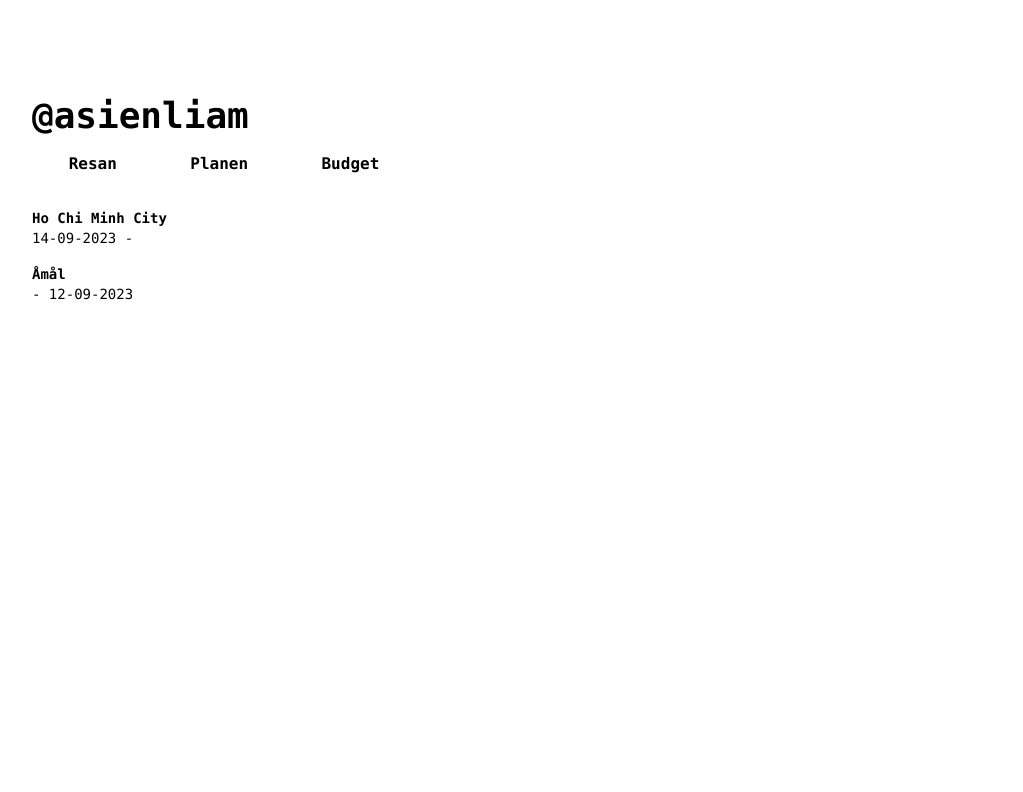
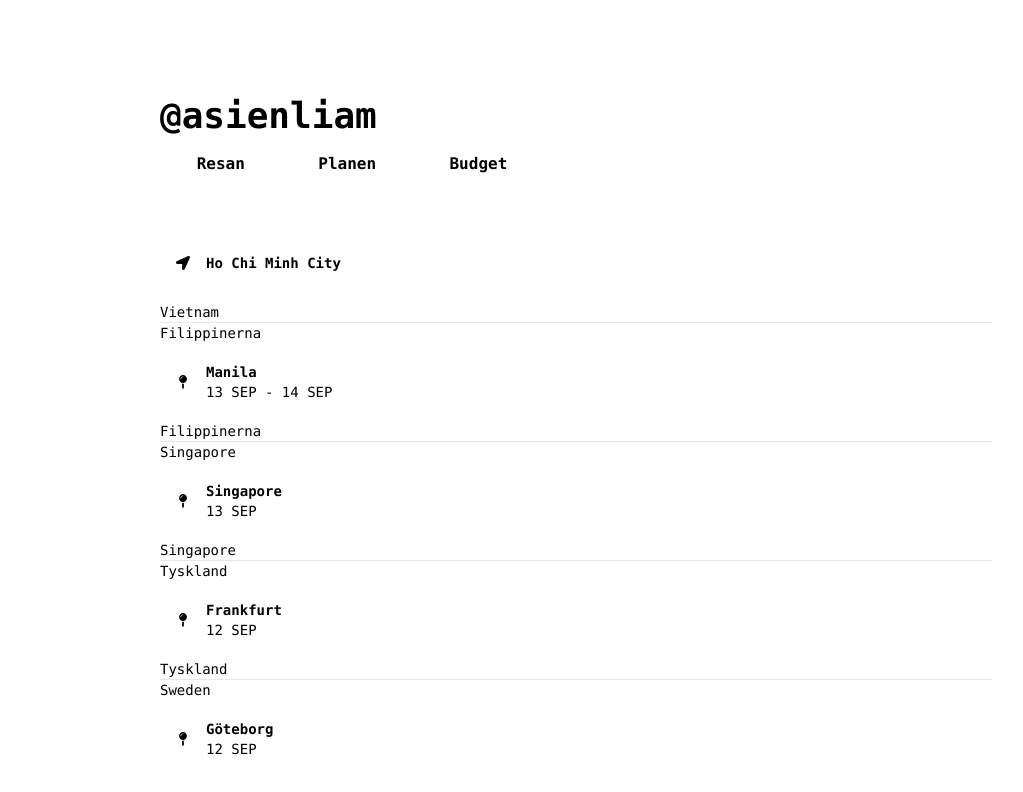
Before and after one commit to liamcco/asienliam, a Next.js app: page /resan in a window 1280 px wide. Shown: the top 792 px of the page, without its empty margins (64-1087 px from the left). Built offline with nearby package versions, Linux system fonts and the light colour scheme.

Commit message:
"Resan prototype"

```diff
--- a/app/layout.tsx
+++ b/app/layout.tsx
@@ -17,8 +17,8 @@
   return (
     <html lang="en">
       <body className={inter.className}>
-        <div className="flex flex-col min-h-screen p-8 md:p-24">
-          <nav className="flex-none mb-8">
+        <div className="flex flex-col max-w-5xl min-h-screen p-8 md:p-24 mx-auto">
+          <nav className="flex-none mb-16">
             <div className="font-bold font-mono">
               <h1 className="text-4xl mb-4">
                 <a href="/">@asienliam</a>
@@ -36,7 +36,7 @@
               </ul>
             </div>
           </nav>
-          <main className="flex-grow max-w-5xl font-mono text-sm flex flex-col">
+          <main className="flex-grow font-mono text-sm flex flex-col">
             {children}
           </main>
         </div>
--- /dev/null
+++ b/app/resan/Location.tsx
@@ -0,0 +1,20 @@
+import { FaLocationArrow, FaMapPin } from "react-icons/fa";
+
+interface Props {
+  city: string;
+  duration: string;
+}
+
+export default function Location(props: Props) {
+  return (
+    <div className="flex items-center">
+      <div className="p-4">
+        {props.duration ? <FaMapPin /> : <FaLocationArrow />}
+      </div>
+      <div>
+        <h1 className="font-bold">{props.city}</h1>
+        <p>{props.duration}</p>
+      </div>
+    </div>
+  );
+}
--- a/app/resan/page.tsx
+++ b/app/resan/page.tsx
@@ -1,16 +1,32 @@
 import trip from "./trip.json";
+import Location from "./Location";
 
 export default function Page() {
+  var itinerary = trip.map((item, index) => {
+    return <Location city={item.city} duration={item.duration} key={index} />;
+  });
+
+  for (let i = trip.length - 1; i > 0; i--) {
+    if (trip[i]["country"] === trip[i - 1]["country"]) continue;
+
+    const countryBreak = (
+      <div>
+        <h3>{trip[i - 1]["country"]}</h3>
+        <hr />
+        <h3>{trip[i]["country"]}</h3>
+      </div>
+    );
+
+    itinerary = [...itinerary.slice(0, i), countryBreak, ...itinerary.slice(i)];
+  }
+
   return (
-    <div className="space-y-4">
-      {trip.map((item, index) => {
-        return (
-          <div key={index}>
-            <h1 className="font-bold">{item.city}</h1>
-            <p>{`${item.start} - ${item.end}`}</p>
-          </div>
-        );
-      })}
+    <div className="w-full">
+      <div className="space-y-4">
+        {itinerary.map((item, index) => (
+          <div key={index}>{item}</div>
+        ))}
+      </div>
     </div>
   );
 }
--- a/app/resan/trip.json
+++ b/app/resan/trip.json
@@ -2,13 +2,26 @@
     {
         "city": "Ho Chi Minh City",
         "country": "Vietnam",
-            "start": "14-09-2023",
-            "end": ""
+        "duration": ""
     },
     {
-            "city": "Åmål",
+        "city": "Manila",
+        "country": "Filippinerna",
+        "duration": "13 SEP - 14 SEP"
+    },
+    {
+        "city": "Singapore",
+        "country": "Singapore",
+        "duration": "13 SEP"
+    },
+    {
+        "city": "Frankfurt",
+        "country": "Tyskland",
+        "duration": "12 SEP"
+    },
+    {
+        "city": "Göteborg",
         "country": "Sweden",
-            "start": "",
-            "end": "12-09-2023"
+        "duration": "12 SEP"
     }
 ]
--- a/package.json
+++ b/package.json
@@ -19,6 +19,7 @@
     "postcss": "8.4.29",
     "react": "18.2.0",
     "react-dom": "18.2.0",
+    "react-icons": "^4.11.0",
     "tailwindcss": "3.3.3",
     "typescript": "5.2.2"
   }
```
Also changed, not shown: 1 other file (tests, documents, lock files or other folders). Lines whose indentation alone changed are shown as unchanged.
